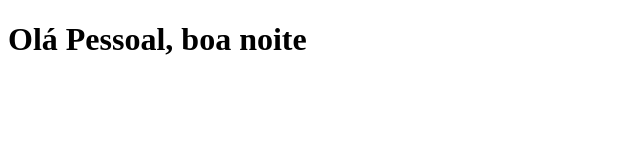
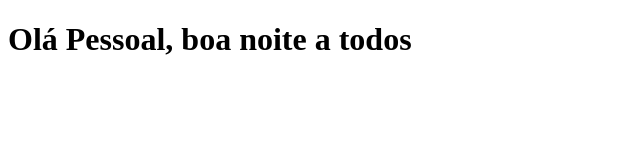
Before and after one commit to adaltofadergs/AulaGIt_19_06_2024, a plain HTML site: page index.html in a window 1280 px wide. Shown: the whole page, without its empty margins (0-640 px from the left). Drawn offline with Linux system fonts and the light colour scheme.

Commit message:
Ajuste no título - Ajuste de merge

```diff
--- a/index.html
+++ b/index.html
@@ -7,7 +7,8 @@
 </head>
 <body>
 
-    <h1>Olá Pessoal, boa noite</h1>
+    <h1>Olá Pessoal, boa noite a todos</h1>
 
+    <br>
 </body>
 </html>
```
